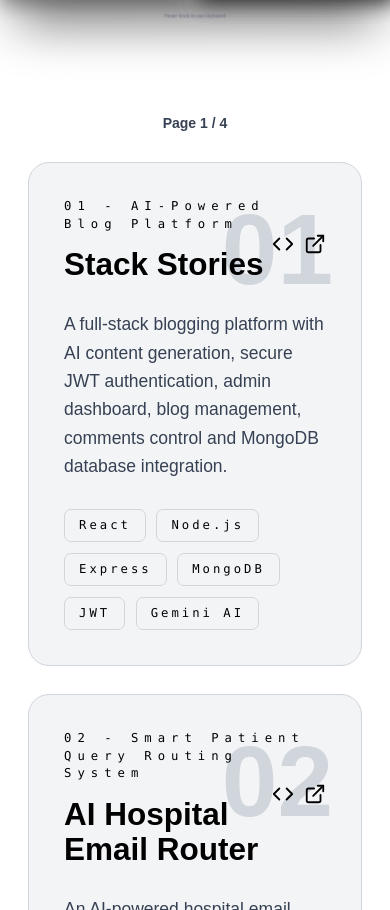
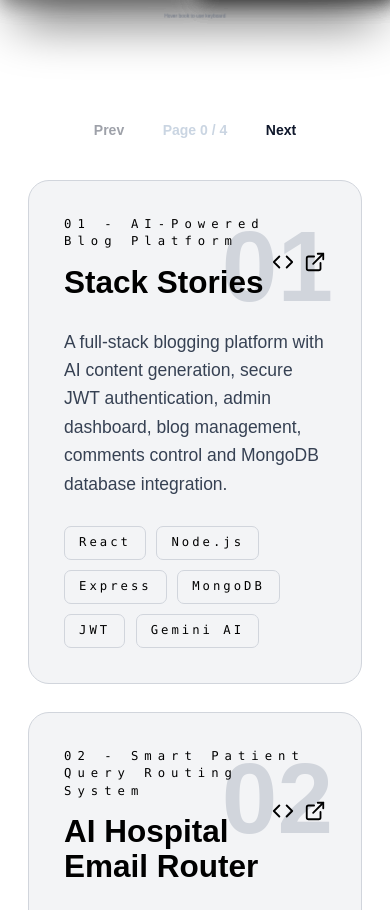
Before and after one commit to manishrauniyar/Portfolio-website-Manish, a React (Vite) app: page / in a window 390 px wide. Shown: the part 5540-6450 px from the top of the page. Built offline with nearby package versions, Linux system fonts and the light colour scheme.

Commit message:
button change

```diff
--- a/src/components/ProjectBook3D.jsx
+++ b/src/components/ProjectBook3D.jsx
@@ -287,13 +287,31 @@ export default function ProjectBook3D({ projects = [] }) {
           </div>
         </div>
       </div>
+       {/* Controls */}
+      <div className="mt-15 flex justify-center items-center gap-5">
+        <button
+          onClick={prevPage}
+          disabled={currentPage === 0}
+          className="px-6 py-3 rounded-full text-slate-900 font-bold disabled:opacity-40 disabled:cursor-not-allowed hover:scale-105 transition dark:text-white"
+        >
+          Prev
+        </button>
+
+        <span className="text-slate-300 font-semibold">
+          Page {currentPage} / {projects.length}
+        </span>
+
+        <button
+          onClick={nextPage}
+          disabled={currentPage === projects.length}
+          className="px-6 py-3 rounded-full text-slate-900 font-bold disabled:opacity-40 disabled:cursor-not-allowed hover:scale-105 transition  dark:text-white"
+        >
+          Next
+        </button>
+      </div>
 
       {/* Page number */}
-      <div className="mt-16 flex items-center justify-center gap-5 sm:mt-20 md:mt-24">
-        <span className="font-semibold text-gray-700 dark:text-slate-300">
-          Page {activeIndex + 1} / {projects.length}
-        </span>
-      </div>
+
     </div>
   );
 }
```
